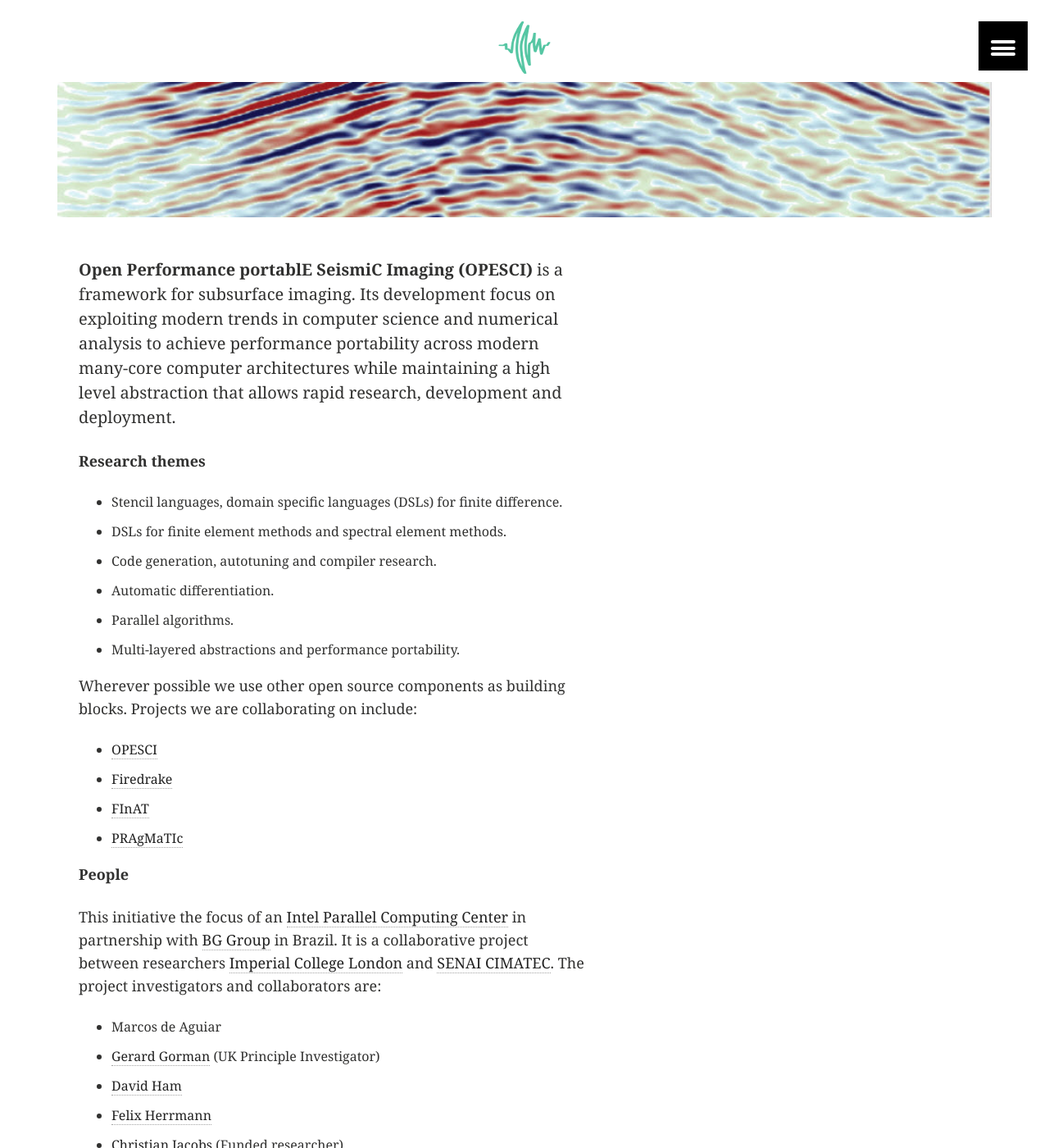
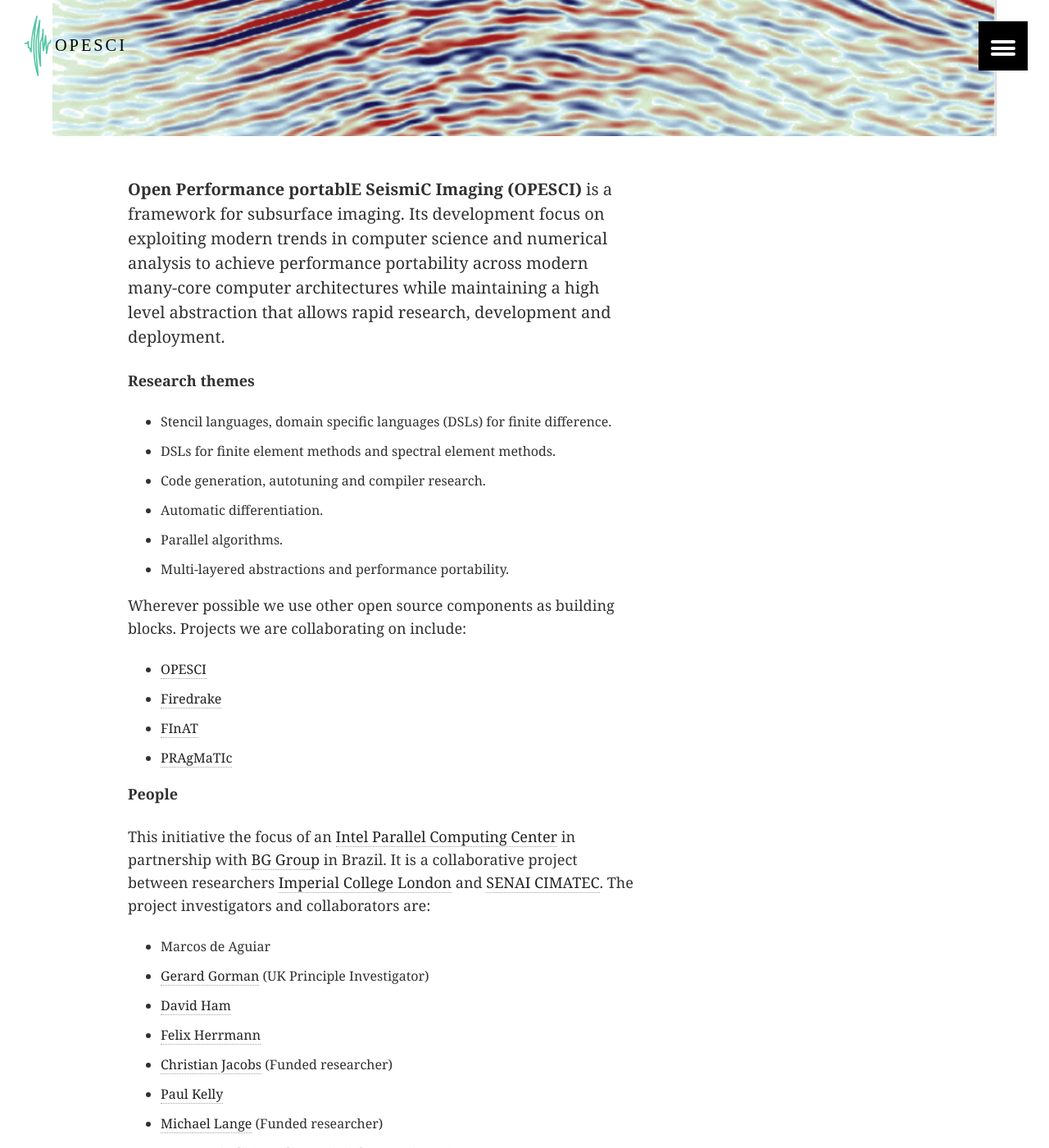
Before and after one commit to devitocodes/devitocodes.github.io, a Jekyll site: the page built from index.md, in a window 1280 px wide and 1400 px high. Shown: the whole window at 82% size. Built offline with Jekyll 4.4.1, drawn with Linux system fonts in a browser that asks for light colours.

Commit message:
replacing icon picture adjusting width of connent box

```diff
--- a/_includes/header.html
+++ b/_includes/header.html
@@ -1,7 +1,7 @@
 <header id="masthead">
   <div class="inner-wrap">
     <a href="{{ site.url }}">
-    	<img src="favicon.ico">
+    	<img id="homelogo" src="images/OpesciLogo.svg">
     </a>
 <!--     <nav role="navigation" class="menu top-menu">
         {% include navigation.html %}
--- a/_layouts/default.html
+++ b/_layouts/default.html
@@ -50,6 +50,9 @@
 
     {% include header.html %}
     {% include navigation-sliding.html %}
+    <div id="topbannerpicture">
+      <img src="images/seismic_banner.png">
+    </div>
 
     <div id="page-wrapper">
       {% include browser-upgrade.html %}
--- a/_sass/_layout.scss
+++ b/_sass/_layout.scss
@@ -5,9 +5,8 @@
 	position: fixed;
 	top: 0px;
 	width: 100%;
-	padding: $gutter;
+	/*padding: $gutter;*/
 	z-index: 5;
-	text-align: center;
 	@include transform(translate(0,0));
 	@include transition(500ms cubic-bezier(.645,.045,.355,1.000));
 	&.slide {
@@ -15,7 +14,17 @@
 	}
 	.inner-wrap {
 		/*@include outer-container;*/
-		margin: 0px auto;
+		/*margin: 0px auto;*/
+		#homelogo{
+			max-width: 15%;
+			max-height: 15%;
+		}
+	}
+}
+#topbannerpicture{
+	text-align: center;
+	img{
+		width: 90%
 	}
 }
 .site-title {
@@ -120,8 +129,8 @@
 // --------------------------------------------------
 
 #page-wrapper {
-	margin: 100px auto;
-	padding: 0 $gutter; // add white space for smaller screens
+	margin: 20px 40px 50px 60px;
+	/*padding: 0 $gutter; // add white space for smaller screens*/
 	@include size(100% 100%);
 	-webkit-overflow-scrolling: touch;
 	z-index: 2;
--- a/index.md
+++ b/index.md
@@ -1,8 +1,6 @@
 ---
 layout: media
 permalink: /
-image:
-  feature: "seismic_banner.png"
 
 #excerpt: "Be patient - the project is just bootstrapping..."
 #title: "Next generation subsurface imaging software"
```
